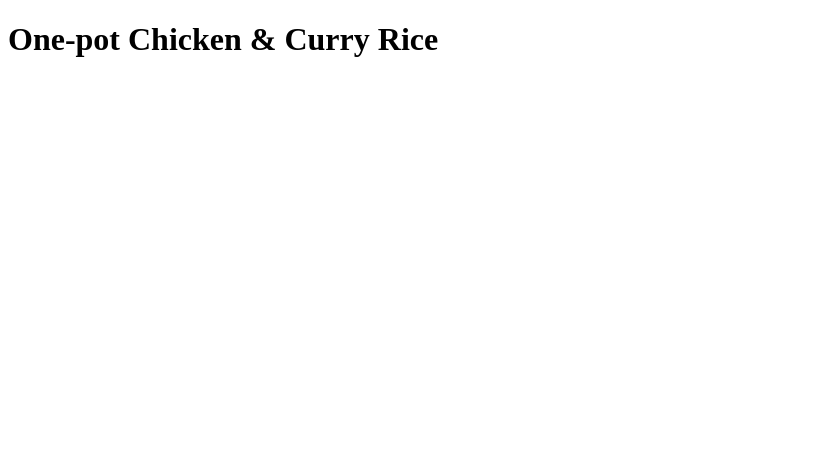
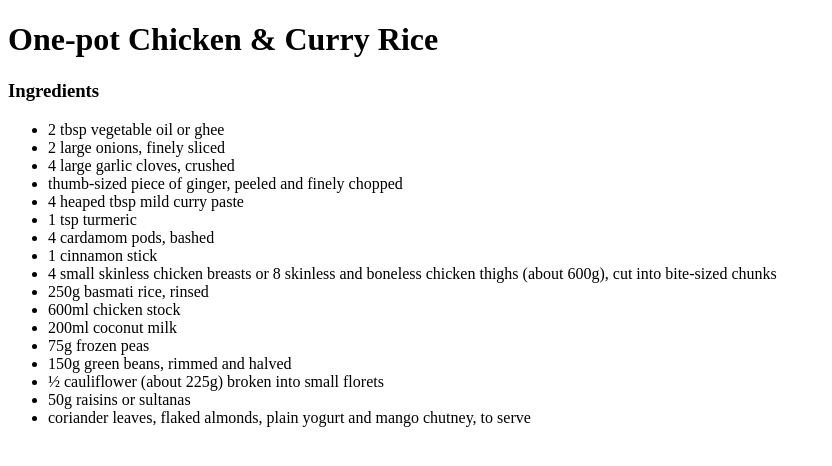
Before and after one commit to ItsKatato/odin-recipes, a plain HTML site: page recipes/onepotChickenCurryRice.html in a window 1280 px wide. Shown: the whole page, without its empty margins (0-832 px from the left). Drawn offline with Linux system fonts and the light colour scheme.

Commit message:
Added ingredient list

```diff
--- a/recipes/onepotChickenCurryRice.html
+++ b/recipes/onepotChickenCurryRice.html
@@ -7,4 +7,24 @@
     <body>
         <h1>One-pot Chicken & Curry Rice</h1>
     </body>
+    <h3>Ingredients</h3>
+    <ul>
+        <li>2 tbsp vegetable oil or ghee</li>
+        <li>2 large onions, finely sliced</li>
+        <li>4 large garlic cloves, crushed</li>
+        <li>thumb-sized piece of ginger, peeled and finely chopped</li>
+        <li>4 heaped tbsp mild curry paste</li>
+        <li>1 tsp turmeric</li>
+        <li>4 cardamom pods, bashed</li>
+        <li>1 cinnamon stick</li>
+        <li>4 small skinless chicken breasts or 8 skinless and boneless chicken thighs (about 600g), cut into bite-sized chunks</li>
+        <li>250g basmati rice, rinsed</li>
+        <li>600ml chicken stock</li>
+        <li>200ml coconut milk</li>
+        <li>75g frozen peas</li>
+        <li>150g green beans, rimmed and halved</li>
+        <li>½ cauliflower (about 225g) broken into small florets</li>
+        <li>50g raisins or sultanas</li>
+        <li>coriander leaves, flaked almonds, plain yogurt and mango chutney, to serve</li>
+    </ul>
 </html>
```
